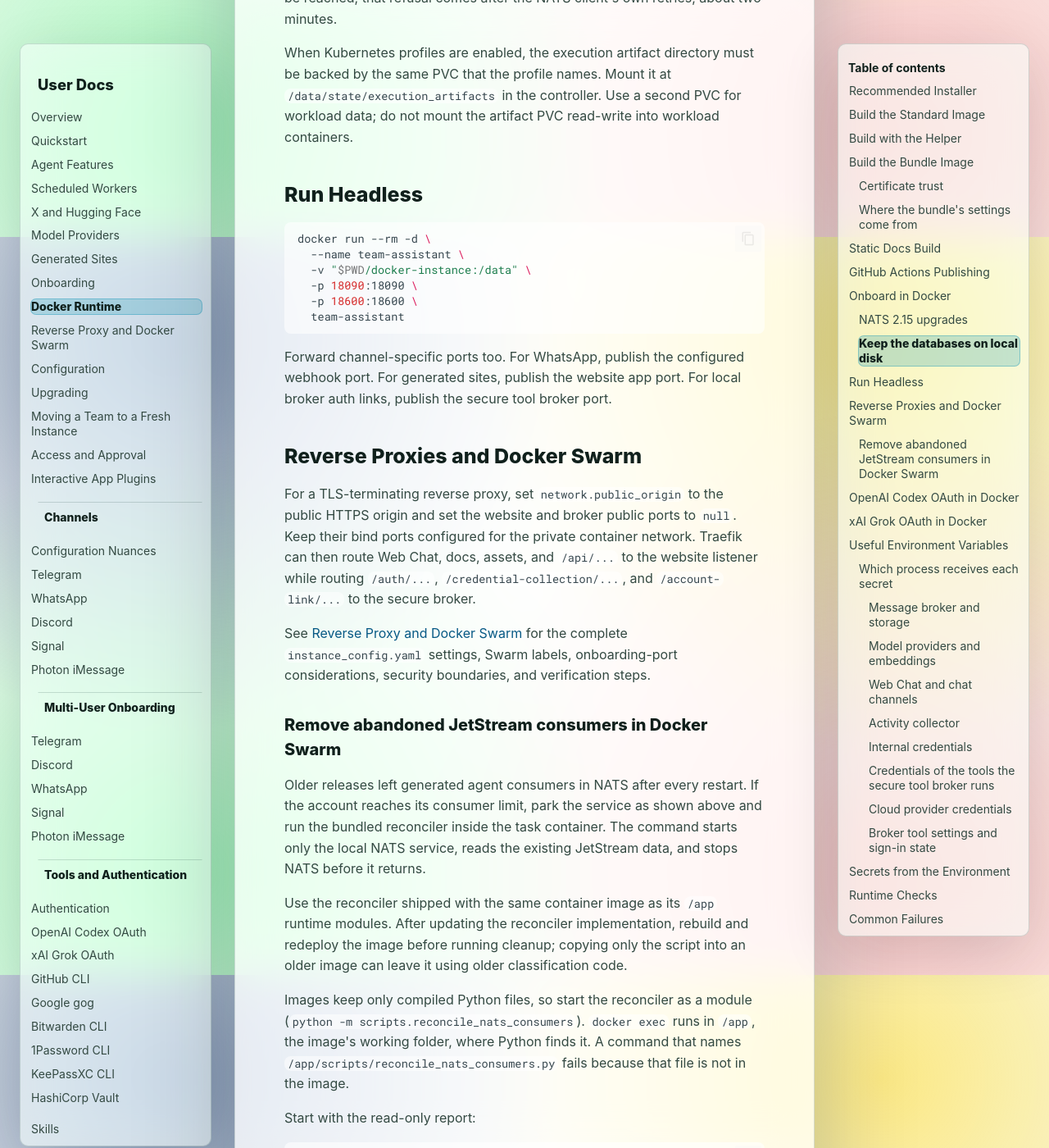
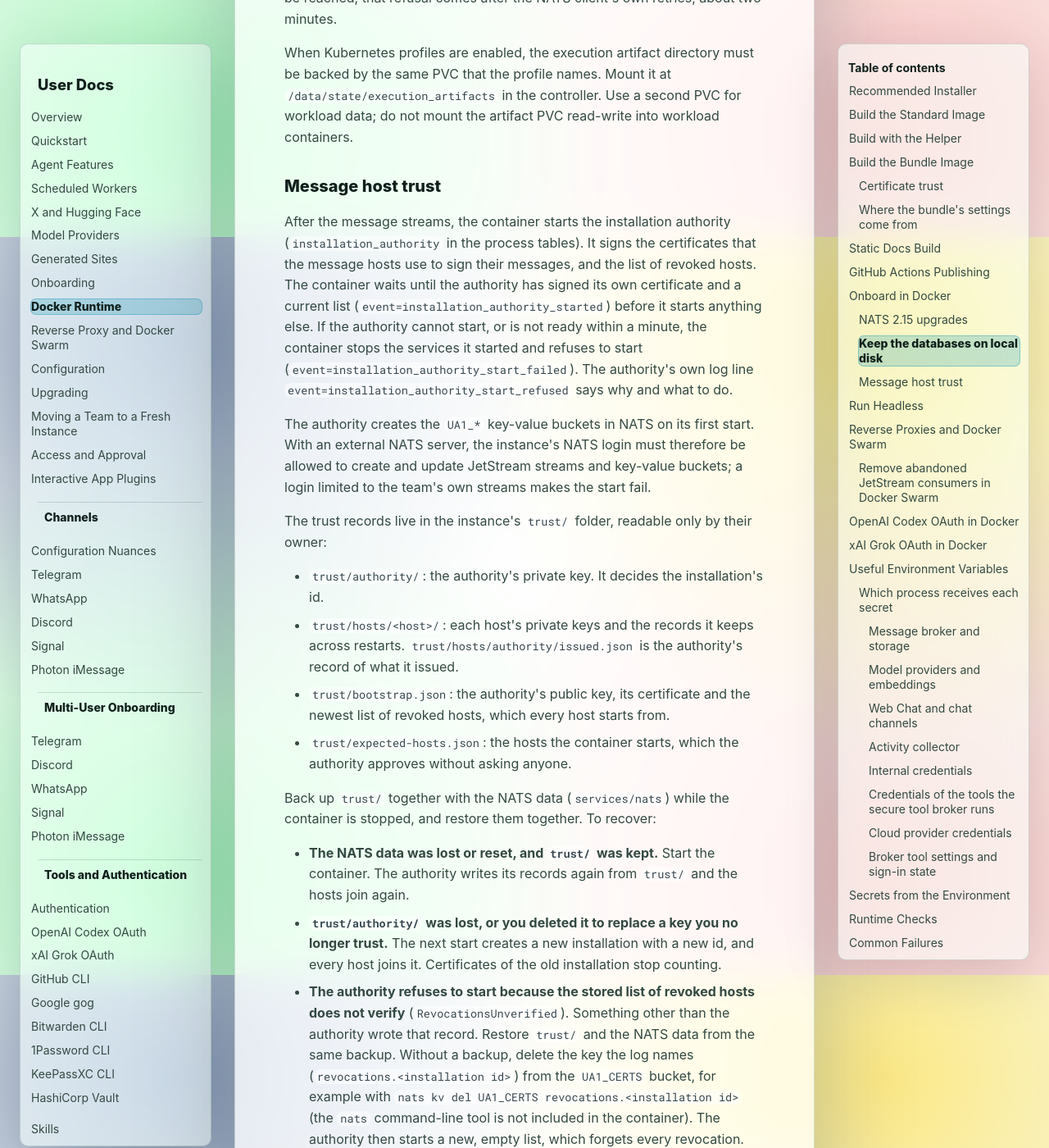
Before and after one commit to enzimo/universal-agents, an MkDocs documentation site: the page built from user_docs_source/docker.md, in a window 1280 px wide and 1400 px high, scrolled down 7811 px. Shown: the whole window at 82% size. Built offline with MkDocs 1.6.1 and Material for MkDocs 9.7.7, drawn with Linux system fonts in a browser that asks for light colours; some of the changed text lies outside the part shown.

Commit message:
Document the message host trust folder, its backup and recovery
The Docker guide says what the trust/ folder holds, to back it up with the
NATS data, how to recover from a lost bucket, a lost authority key, an
unverifiable revocations record or a clock behind, and that an external NATS
login must be allowed to create streams and key-value buckets.

Co-Authored-By: Claude Opus 5.5 <noreply@anthropic.com>

```diff
--- a/user_docs_source/docker.md
+++ b/user_docs_source/docker.md
@@ -335,6 +335,55 @@ When Kubernetes profiles are enabled, the execution artifact directory must be
 backed by the same PVC that the profile names. Mount it at
 `/data/state/execution_artifacts` in the controller. Use a second PVC for workload data; do not mount the artifact
 PVC read-write into workload containers.
+
+### Message host trust
+
+After the message streams, the container starts the installation authority
+(`installation_authority` in the process tables). It signs the certificates that
+the message hosts use to sign their messages, and the list of revoked hosts. The
+container waits until the authority has signed its own certificate and a current
+list (`event=installation_authority_started`) before it starts anything else. If
+the authority cannot start, or is not ready within a minute, the container stops
+the services it started and refuses to start
+(`event=installation_authority_start_failed`). The authority's own log line
+`event=installation_authority_start_refused` says why and what to do.
+
+The authority creates the `UA1_*` key-value buckets in NATS on its first start.
+With an external NATS server, the instance's NATS login must therefore be allowed
+to create and update JetStream streams and key-value buckets; a login limited to
+the team's own streams makes the start fail.
+
+The trust records live in the instance's `trust/` folder, readable only by their
+owner:
+
+- `trust/authority/`: the authority's private key. It decides the installation's id.
+- `trust/hosts/<host>/`: each host's private keys and the records it keeps across
+  restarts. `trust/hosts/authority/issued.json` is the authority's record of what it
+  issued.
+- `trust/bootstrap.json`: the authority's public key, its certificate and the
+  newest list of revoked hosts, which every host starts from.
+- `trust/expected-hosts.json`: the hosts the container starts, which the authority
+  approves without asking anyone.
+
+Back up `trust/` together with the NATS data (`services/nats`) while the container
+is stopped, and restore them together. To recover:
+
+- **The NATS data was lost or reset, and `trust/` was kept.** Start the container.
+  The authority writes its records again from `trust/` and the hosts join again.
+- **`trust/authority/` was lost, or you deleted it to replace a key you no longer
+  trust.** The next start creates a new installation with a new id, and every host
+  joins it. Certificates of the old installation stop counting.
+- **The authority refuses to start because the stored list of revoked hosts does
+  not verify** (`RevocationsUnverified`). Something other than the authority wrote
+  that record. Restore `trust/` and the NATS data from the same backup. Without a
+  backup, delete the key the log names (`revocations.<installation id>`) from the
+  `UA1_CERTS` bucket, for example with `nats kv del UA1_CERTS
+  revocations.<installation id>` (the `nats` command-line tool is not included in
+  the container). The authority then starts a new, empty list, which forgets every
+  revocation.
+- **The authority refuses to start because a record is dated later than the
+  machine's clock** (`AuthorityClockBehind`). Correct the clock; nothing needs to
+  be deleted.
 
 ## Run Headless
 
@@ -851,6 +900,7 @@ Verify:
 - Missing instance: run `docker run ... onboard` first.
 - The team lead or an agent stops with "Stream ... is missing; start the topology owner first": the container sets up the streams before any service starts, so they were removed from NATS while the runtime ran, for example by a restart of an external NATS server with `transport.storage: memory`. Restart the container to set them up again.
 - Multiple instances under `/data`: set `TEAM_INSTANCE_ROOT` or `TEAM_INSTANCE_CONFIG`.
+- The container stops with `event=installation_authority_start_failed`: read the authority's `event=installation_authority_start_refused` line and follow [Message host trust](#message-host-trust). With an external NATS server, also check that its login may create streams and key-value buckets.
 - Generated site links unreachable: publish the website port and set `network.public_origin` plus `interactive_apps.plugins.builtin.internal_website.settings.public_port` to browser-reachable values.
 - Auth links unreachable: publish the broker port and set `network.public_origin` plus `security_layer.broker_public_port` to browser-reachable values.
 - WhatsApp webhook rejected: verify `whatsapp.public_base_url`, webhook path, and Twilio signature validation.
```
